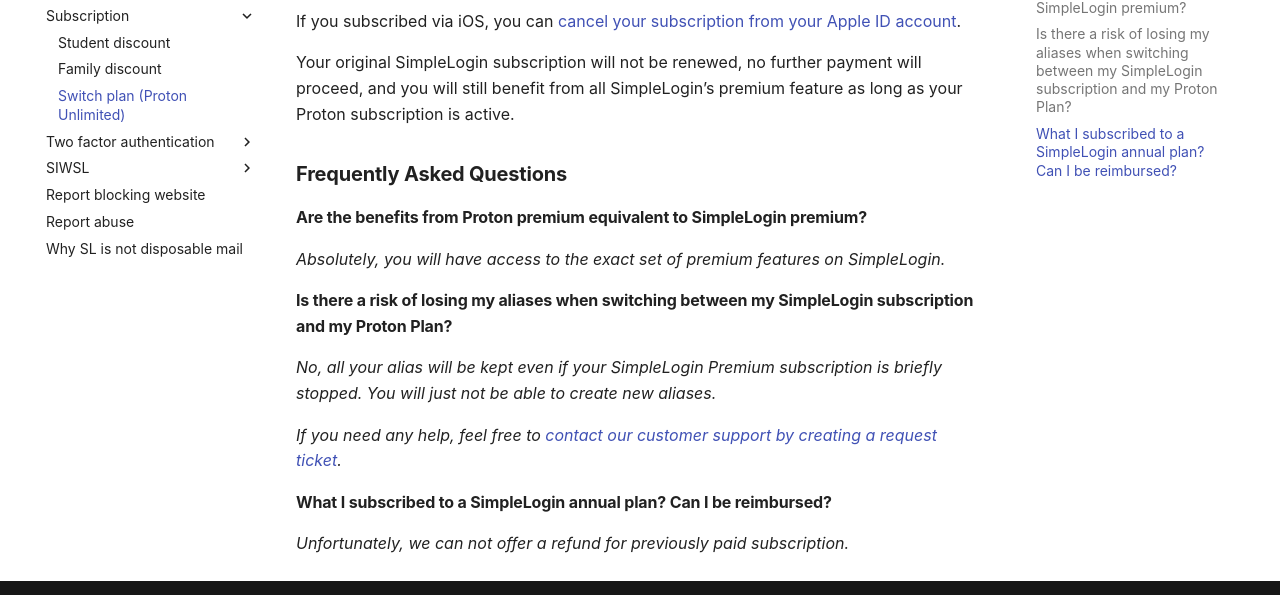
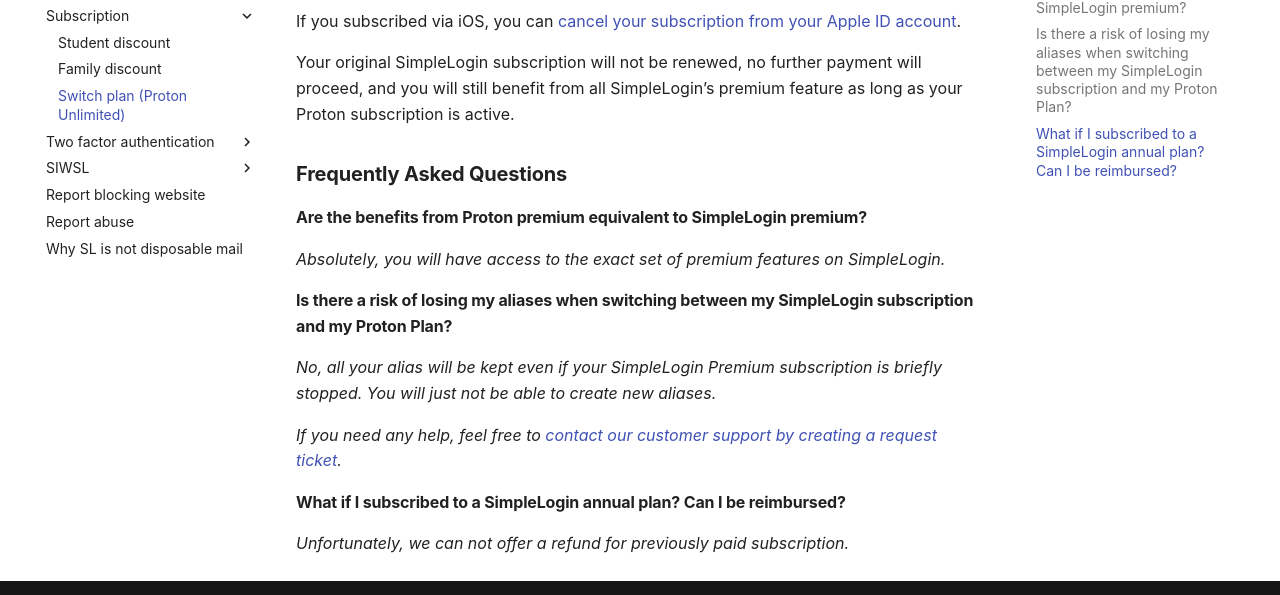
Before and after one commit to simple-login/documentation, an MkDocs documentation site: the page built from docs/subscription/switch-plan-proton-unlimited.md, in a window 1280 px wide and 900 px high, scrolled down 2591 px. Shown: the part 254-849 px from the top of the window. Built offline with MkDocs 1.6.1 and Material for MkDocs 9.7.7, drawn with Linux system fonts in a browser that asks for light colours; comment, search, counter and statistics services are not loaded.

Commit message:
fix typo

```diff
--- a/docs/subscription/switch-plan-proton-unlimited.md
+++ b/docs/subscription/switch-plan-proton-unlimited.md
@@ -73,6 +73,6 @@ Your original SimpleLogin subscription will not be renewed, no further payment w
 
 *If you need any help, feel free to [contact our customer support by creating a request ticket](https://app.simplelogin.io/dashboard/support).*
 
-#### **What I subscribed to a SimpleLogin annual plan? Can I be reimbursed?**
+#### **What if I subscribed to a SimpleLogin annual plan? Can I be reimbursed?**
 
 *Unfortunately, we can not offer a refund for previously paid subscription.*
```
